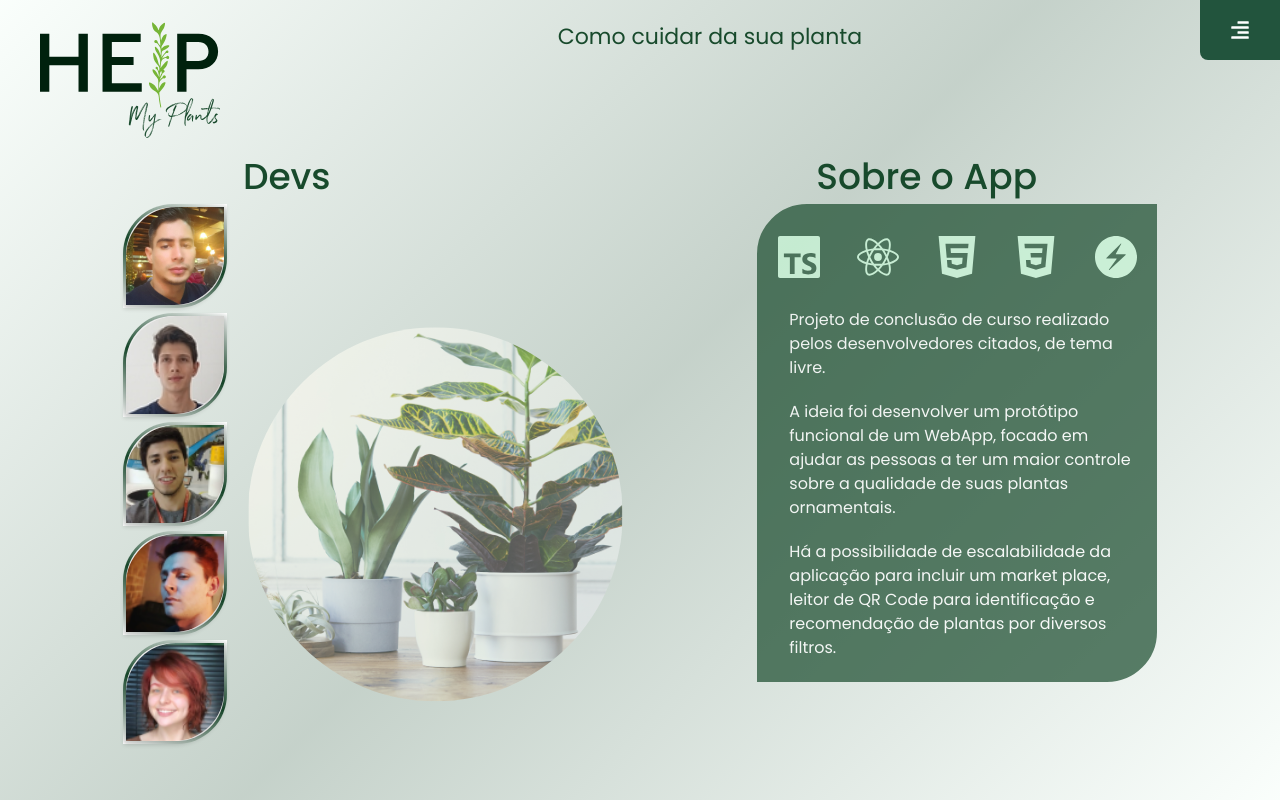
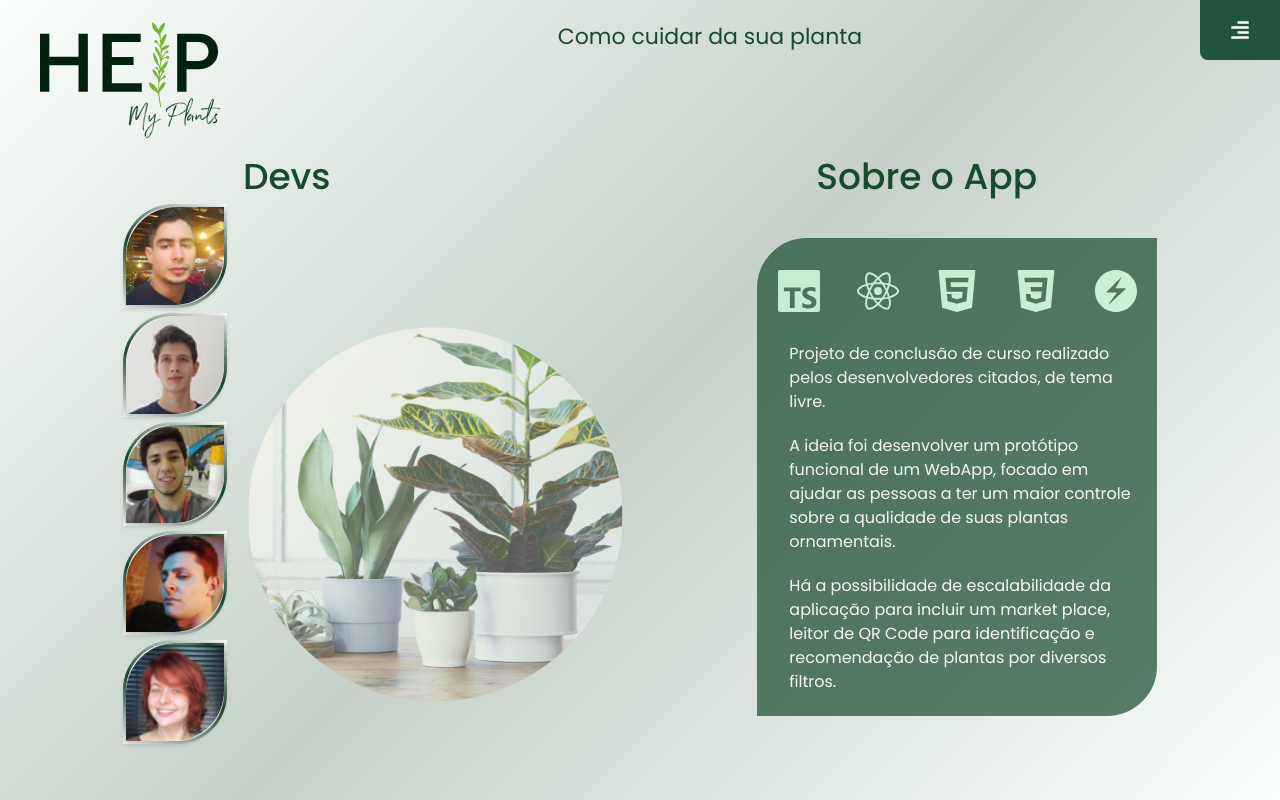
Before and after one commit to brenobcos/HELP-My-Plants, a React (Create React App) app: page /aboutus in a window 1280 px wide. Built offline with nearby package versions, Linux system fonts and the light colour scheme.

Commit message:
style: about us page height

```diff
--- a/src/pages/AboutUs/index.tsx
+++ b/src/pages/AboutUs/index.tsx
@@ -19,7 +19,8 @@ export function AboutUs() {
   return (
     <Flex
       width={["auto", "auto", "100vw"]}
-      height={["auto", "auto", "100vh"]}
+      height="auto"
+      minH="100vh"
       flexDir="column"
     >
       <Header firstLink="curiosity" firstText="Como cuidar da sua planta" />
```
